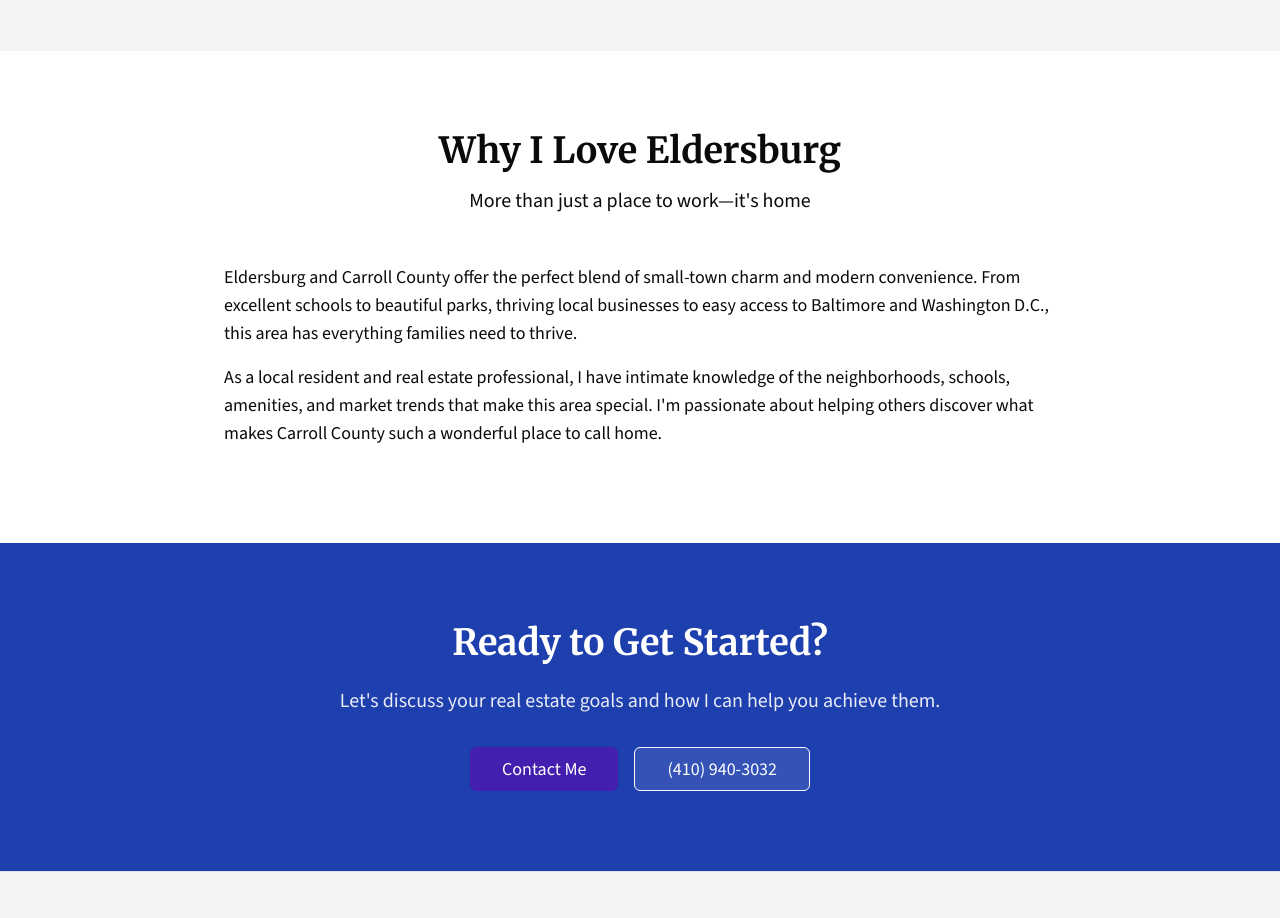
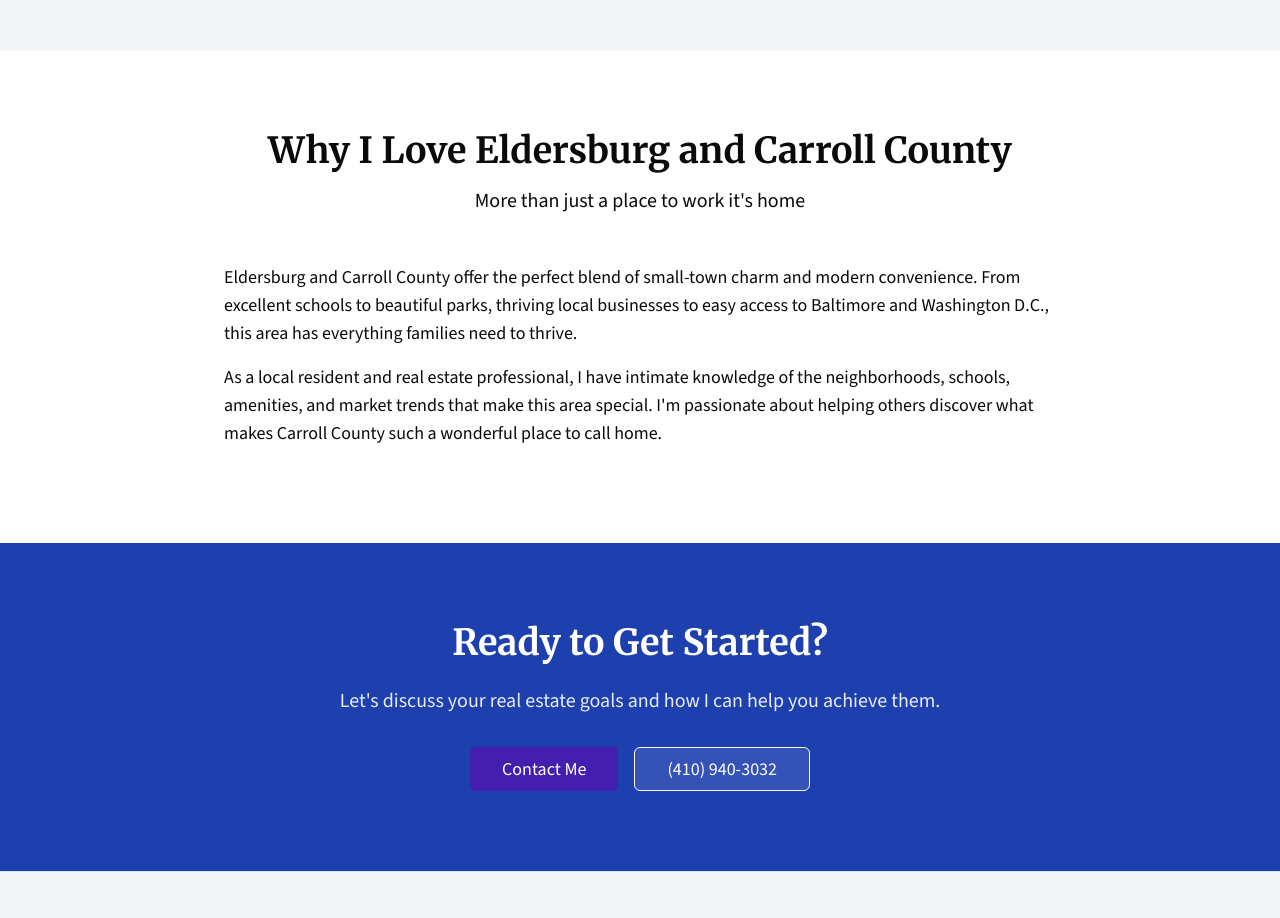
Before and after one commit to Clones45/sean-bodnar-site, a React (Vite) app: page /about in a window 1280 px wide. Shown: the part 1840-2758 px from the top of the page. Built offline with nearby package versions, Linux system fonts and the light colour scheme.

Commit message:
new update

```diff
--- a/src/pages/about.tsx
+++ b/src/pages/about.tsx
@@ -187,10 +187,10 @@ export default function AboutPage() {
                     <div className="max-w-4xl mx-auto px-4 sm:px-6 lg:px-8">
                         <div className="text-center mb-12">
                             <h2 className="text-3xl md:text-4xl font-bold mb-4">
-                                Why I Love Eldersburg
+                                Why I Love Eldersburg and Carroll County
                             </h2>
                             <p className="text-xl text-muted-foreground">
-                                More than just a place to work—it's home
+                                More than just a place to work it's home
                             </p>
                         </div>
 
--- a/src/pages/index.tsx
+++ b/src/pages/index.tsx
@@ -289,7 +289,7 @@ export default function HomePage() {
                                 <p className="text-xl text-muted-foreground font-medium">
                                     Sean Bodnar - Keller Williams Lucido Agency
                                 </p>
-                                <a href="https://www.google.com/search?q=Sean+Bodnar+Keller+Williams+Lucido+Agency+Reviews" target="_blank" rel="noopener noreferrer" className="text-primary hover:underline inline-flex items-center gap-2 mt-2">
+                                <a href="https://www.google.com/search?q=realtor+in+eldersburg+md&sca_esv=d7358c9ad4b11281&sxsrf=ANbL-n44oMyhs5fCOYHSdIATzGllS0eOdQ:1771077854879&udm=1&lsack=3oCQadKoNefi2roP14O-0Ag&sa=X&ved=2ahUKEwjSj6OTk9mSAxVnsVYBHdeBD4oQjGp6BAgsEAA&biw=1920&bih=953&dpr=1&lqi=ChhyZWFsdG9yIGluIGVsZGVyc2J1cmcgbWRI2MjQi_S6gIAIWiAQABgCGAMiGHJlYWx0b3IgaW4gZWxkZXJzYnVyZyBtZHoKRWxkZXJzYnVyZ5IBEnJlYWxfZXN0YXRlX2FnZW50c5oBI0NoWkRTVWhOTUc5blMwVlBRMGR5ZFdsUE5XOWZWR0ZCRUFF-gEFCLECEEs#lkt=LocalPoiReviews&rlimm=5331825905854139026&lrd=" target="_blank" rel="noopener noreferrer" className="text-primary hover:underline inline-flex items-center gap-2 mt-2">
                                     <span className="font-semibold">Read our 5-Star Reviews on Google</span>
                                 </a>
                             </div>
```
